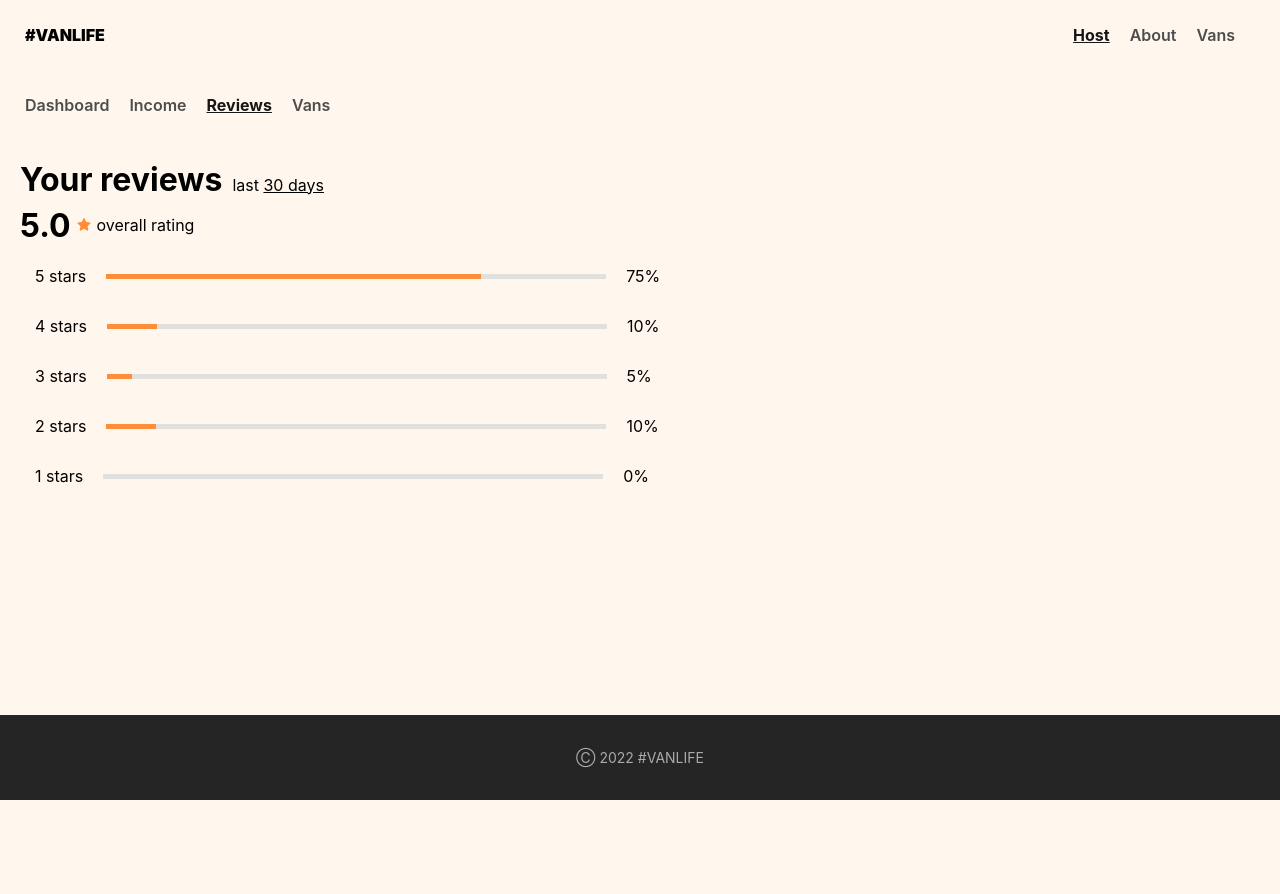
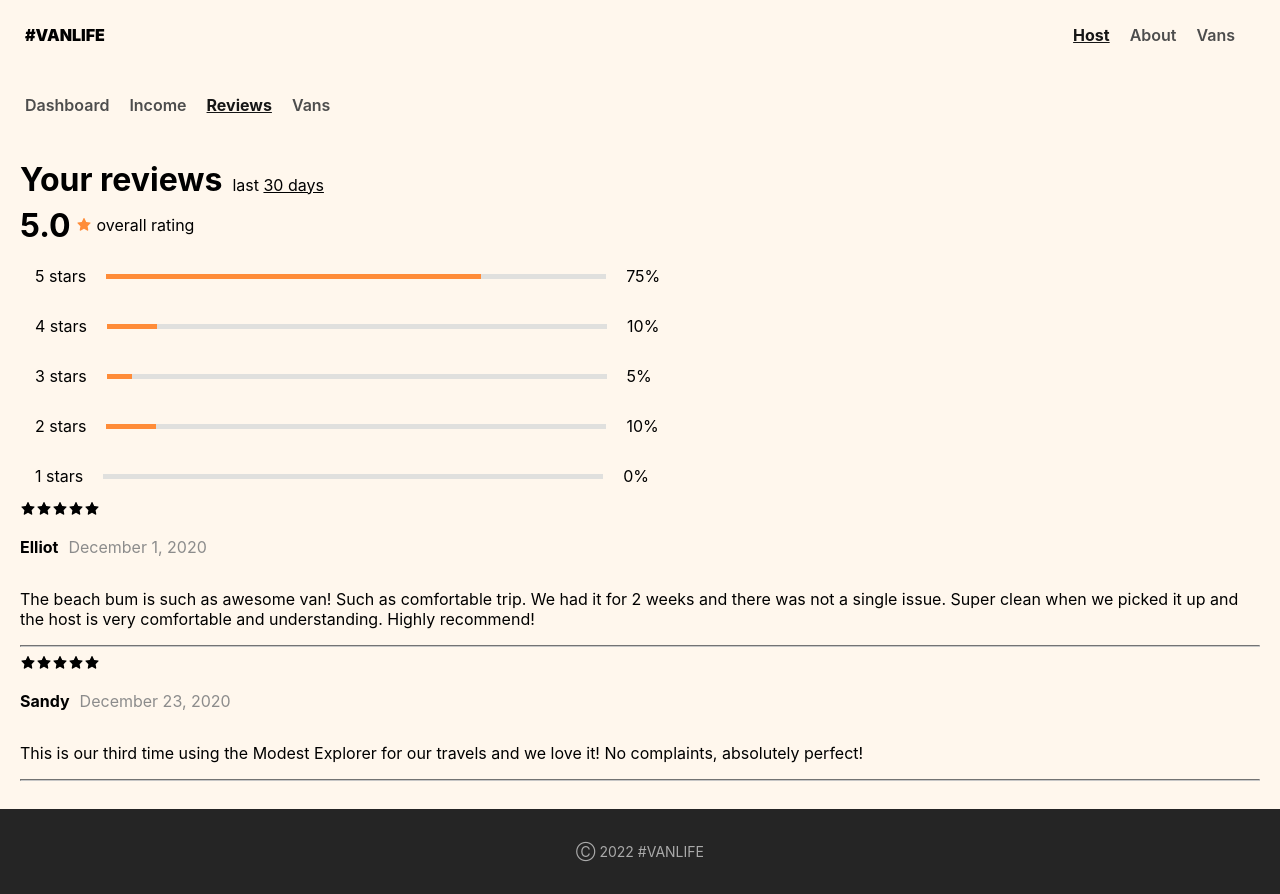
Before and after one commit to landot/react-router-project, a React (Vite) app: page /host/reviews in a window 1280 px wide. Before the commit the page ends 800 px from the top, so only its background shows below. Built offline with nearby package versions, Linux system fonts and the light colour scheme; what miragejs would draw is missing.

Commit message:
add host reviews

```diff
--- a/src/components/Footer.tsx
+++ b/src/components/Footer.tsx
@@ -2,7 +2,7 @@
 export default function Footer() {
     return (
         <footer style={{
-            position: 'absolute',
+            position: 'relative',
             width: '100%',
             bottom: '0',
             backgroundColor: '#252525',
--- /dev/null
+++ b/src/components/HostReview.tsx
@@ -0,0 +1,36 @@
+import { Review } from "../pages/Host/Reviews";
+import { AiFillStar } from 'react-icons/ai';
+
+export default function HostReview(props: Review) {
+    return (
+        <div>
+            <div className='stars' style={{
+                display: 'flex',
+                flexDirection: 'column'
+            }}>
+                <div>
+                    {[...Array(props.stars).keys()].map(_ => (
+                        <AiFillStar />
+                    ))}
+                </div>
+            </div>
+            <span style={{
+                display: 'flex',
+                alignItems: 'center',
+            }}>
+                <b style={{
+                    paddingRight: '10px'
+                }}>{props.reviewer}</b>
+                <p style={{
+                    color: '#8C8C8C'
+                }}>{props.date}</p>
+            </span>
+            <p style={{
+                fontSize: '16px'
+            }}>{props.text}</p>
+            <hr style={{
+                borderColor: '#C7C7C7'
+            }}/>
+        </div>
+    )
+}
--- a/src/pages/Host/Income.tsx
+++ b/src/pages/Host/Income.tsx
@@ -1,5 +1,5 @@
 export default function Income() {
     return (
-        <p>asdfasdf host income page</p>
+        <p>WIP</p>
     )
 }
--- a/src/pages/Host/Reviews.tsx
+++ b/src/pages/Host/Reviews.tsx
@@ -1,5 +1,28 @@
 import { AiFillStar } from 'react-icons/ai';
+import HostReview from '../../components/HostReview';
 import ProgressBar from '../../components/ProgressBar';
+
+export interface Review {
+    stars: number;
+    reviewer: string;
+    date: string;
+    text: string;
+}
+
+const reviews: Review[] = [
+    {
+        stars: 5,
+        reviewer: 'Elliot',
+        date: 'December 1, 2020',
+        text: 'The beach bum is such as awesome van! Such as comfortable trip. We had it for 2 weeks and there was not a single issue. Super clean when we picked it up and the host is very comfortable and understanding. Highly recommend!'
+    },
+    {
+        stars: 5,
+        reviewer: 'Sandy',
+        date: 'December 23, 2020',
+        text: 'This is our third time using the Modest Explorer for our travels and we love it! No complaints, absolutely perfect!'
+    }
+]
 
 export default function Reviews() {
     return (
@@ -39,6 +62,12 @@ export default function Reviews() {
                 <ProgressBar stars='2' percent='10' bgcolor='#FF8C38'/>
                 <ProgressBar stars='1' percent='0' bgcolor='#FF8C38'/>
             </div>
+            {
+                reviews.map(review => (
+                    <HostReview {...review} />
+                ))
+            }
+
         </div>
     )
 }
```
Also changed, not shown: src/App.css (indentation only).
